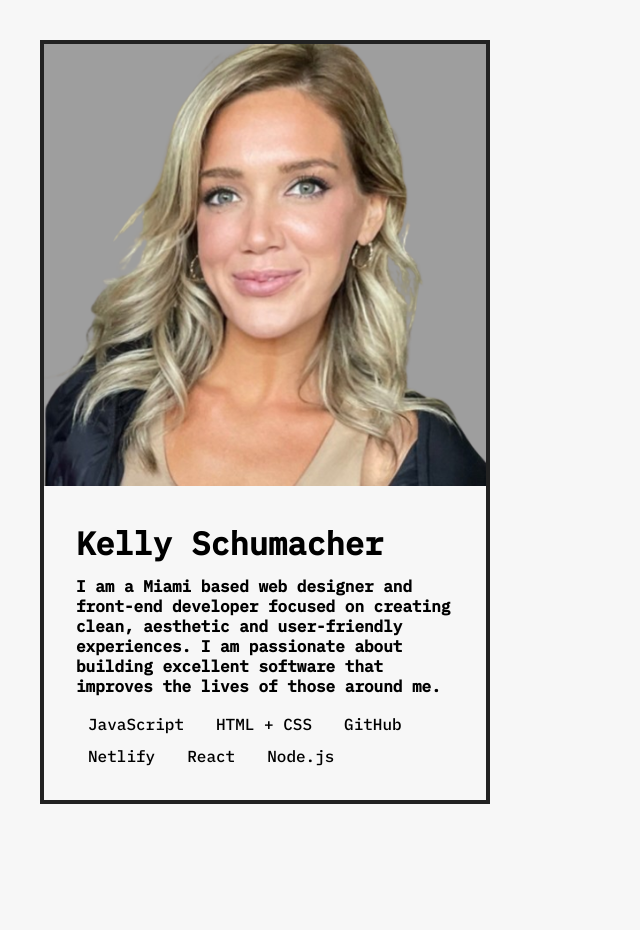
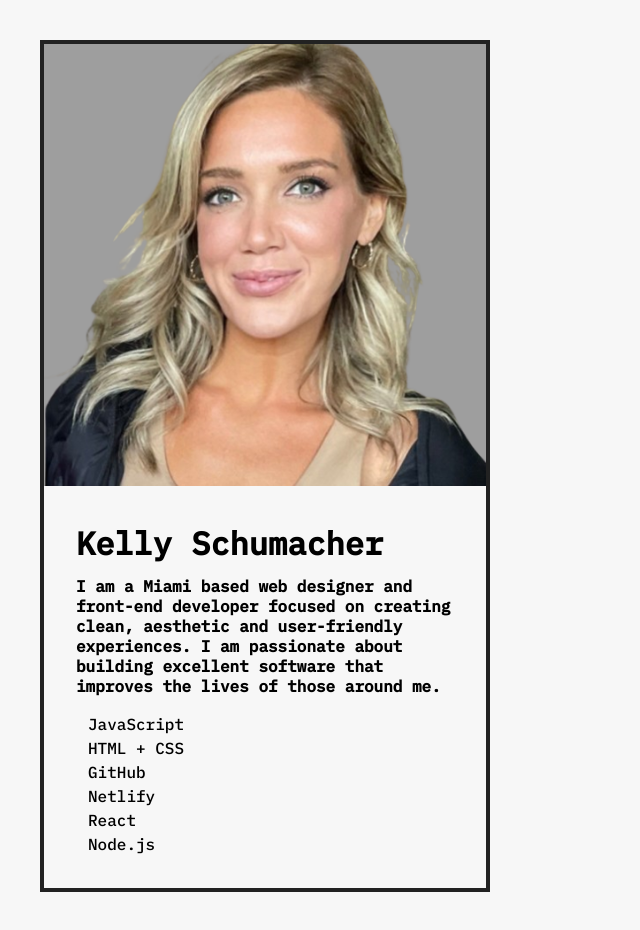
Before and after one commit to kellyschu/profilecard.ura.1, a React (Create React App) app: page / in a window 1280 px wide. Shown: the whole page, without its empty margins (0-640 px from the left). Before the commit the page ends 844 px from the top, so only its background shows below. Built offline with nearby package versions, Linux system fonts and the light colour scheme.

Commit message:
modified alt text and create skill component for skillslist

```diff
--- a/src/Avatar.js
+++ b/src/Avatar.js
@@ -4,7 +4,7 @@ import avatar from "./headshot.png";
 function Avatar() {
   return (
     <div className="avatar">
-      <img src={avatar} alt="avatar" className="avatar" />
+      <img src={avatar} alt="Kelly Schumacher" className="avatar" />
     </div>
   );
 }
--- /dev/null
+++ b/src/Skill.js
@@ -0,0 +1,16 @@
+import "./styles.css";
+
+function Skill() {
+  return (
+    <div>
+      <div className="skill">JavaScript</div>
+      <div className="skill">HTML + CSS</div>
+      <div className="skill">GitHub</div>
+      <div className="skill">Netlify</div>
+      <div className="skill">React</div>
+      <div className="skill">Node.js</div>
+    </div>
+  );
+}
+
+export default Skill;
--- a/src/SkillList.js
+++ b/src/SkillList.js
@@ -1,14 +1,10 @@
 import "./styles.css";
+import Skill from "./Skill";
 
 function SkillList() {
   return (
     <div className="skill-list">
-      <div className="skill">JavaScript</div>
-      <div className="skill">HTML + CSS</div>
-      <div className="skill">GitHub</div>
-      <div className="skill">Netlify</div>
-      <div className="skill">React</div>
-      <div className="skill">Node.js</div>
+      <Skill />
     </div>
   );
 }
```
